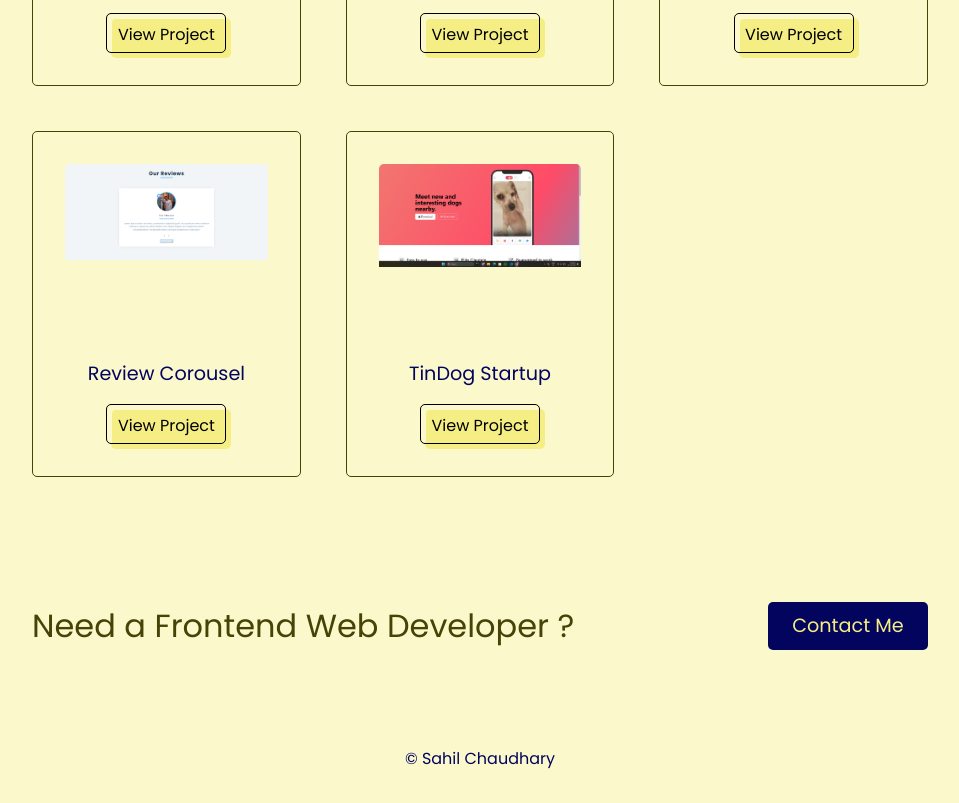
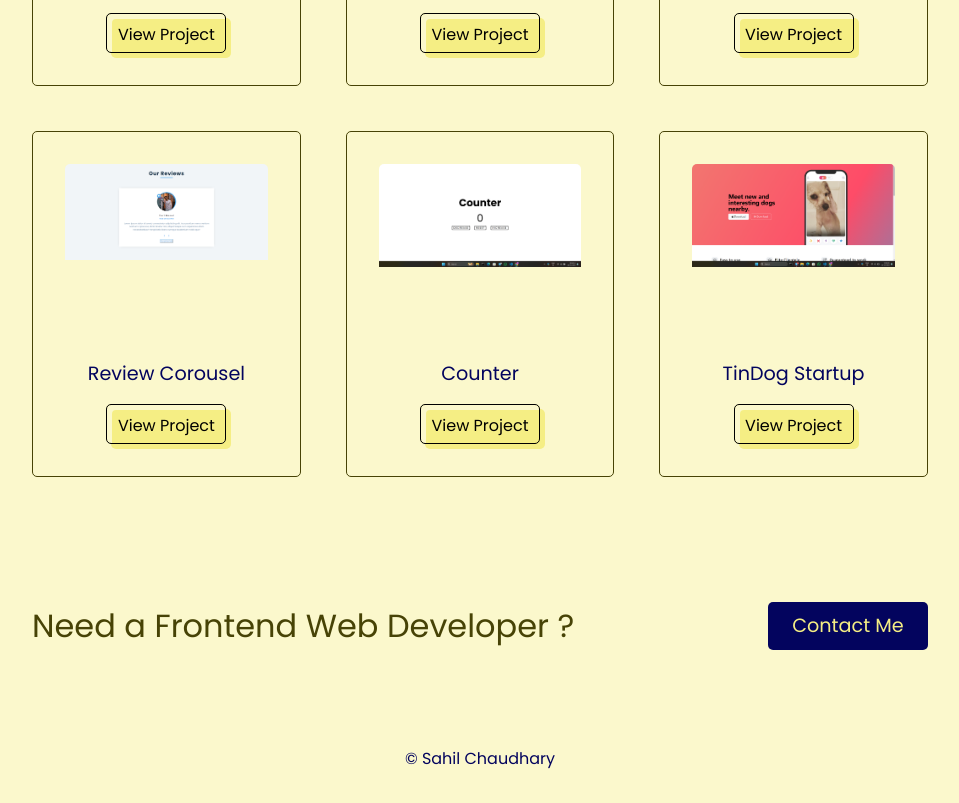
Before and after one commit to Sahil-0318/Sahil-Portfolio, a plain HTML site: page index.html in a window 1280 px wide. Shown: the part 2221-3024 px from the top of the page, without its empty margins (160-1119 px from the left). Drawn offline with Linux system fonts and the light colour scheme.

Commit message:
Update index.html

```diff
--- a/index.html
+++ b/index.html
@@ -200,6 +200,13 @@
             </div>
 
             <div class="projects-list-container">
+                <div class="project-img"><img src="./Assets/counter.png" alt="TinDog Website Image"></div>
+                <div class="project-name">Counter</div>
+                <div class="project-link"><a href="https://sahil-0318.github.io/countdown/" target="_blank">View
+                        Project</a></div>
+            </div>
+
+            <div class="projects-list-container">
                 <div class="project-img"><img src="./Assets/TinDog Startup.png" alt="TinDog Website Image"></div>
                 <div class="project-name">TinDog Startup</div>
                 <div class="project-link"><a href="https://sahil-0318.github.io/TinDog/" target="_blank">View
```
